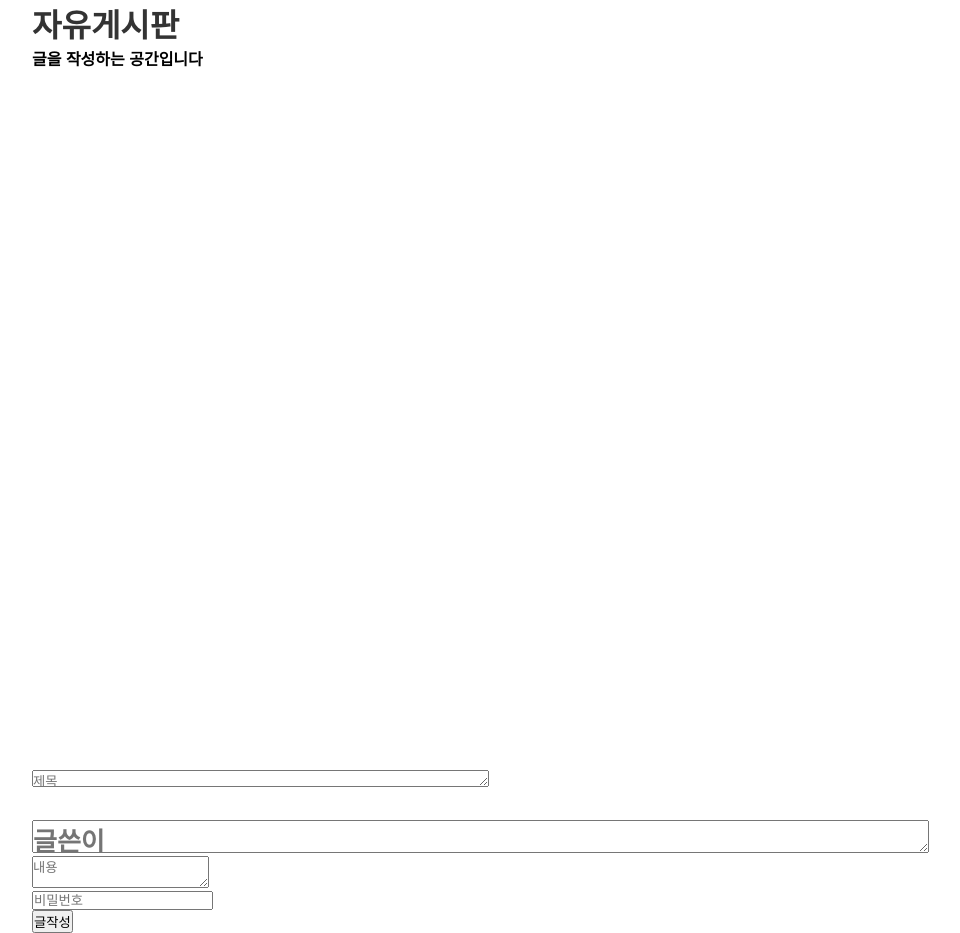
After one commit to jotaiyoung/board, a PHP site: page /page/board/write.php in a window 1280 px wide. The commit adds this page. Shown: the whole page, without its empty margins (158-1118 px from the left). Run offline with PHP 8.4, Linux system fonts and the light colour scheme.

Commit message:
write
write

```diff
--- /dev/null
+++ b/css/style.css
@@ -0,0 +1,67 @@
+@charset "UTF-8";
+
+* {
+	margin: 0 auto;
+	padding: 0;
+	font-family: 'Malgun gothic','Sans-Serif','Arial';
+}
+a {
+	text-decoration: none;
+	color:#333;
+}
+ul li {
+	list-style:none;
+}
+
+/* 공통 */
+.fl {
+	float:left;
+}
+.tc {
+	text-align:center;
+}
+
+/* 게시판 목록 */
+#board_area {
+	width: 900px;
+	position: relative;
+}
+.list-table {
+	margin-top: 40px;
+}
+.list-table thead th{
+	height:40px;
+	border-top:2px solid #09C;
+	border-bottom:1px solid #CCC;
+	font-weight: bold;
+	font-size: 17px;
+}
+.list-table tbody td{
+	text-align:center;
+	padding:10px 0;
+	border-bottom:1px solid #CCC; height:20px;
+	font-size: 14px
+}
+#write_btn {
+	position: absolute;
+	margin-top:20px;
+	right: 0;
+}
+
+/* 글쓰기 */
+#board_write {
+	width:900px;
+	position:relative;
+	margin:0 auto;
+}
+#write_area {
+	margin-top: 700px;
+	font-size: 14px;
+}
+#in_name {
+	margin-top: 30px;
+}
+#in_name textarea {
+	font-weight: bold;
+	font-size: 26px;
+}
--- /dev/null
+++ b/page/board/write.php
@@ -0,0 +1,34 @@
+<!doctype html>
+<head>
+<meta charset="UTF-8">
+<title>게시판</title>
+<link rel="stylesheet" type="text/css" href="/board/css/style.css">
+</head>
+<body>
+	<div id="board_write">
+		<h1><a href="/">자유게시판</a></h1>
+		<h4>글을 작성하는 공간입니다</h4>
+			<div id="write_area">
+				<form action="write_ok.php" method="post">
+					<div id="in_title">
+						<textarea name="title" id="utitle" rows="1" cols="55" placeholder="제목" maxlength="100" required="required"></textarea>
+					</div>
+					<div class="wi_line"></div>
+					<div id="in_name">
+						<textarea name="name" id="uname" rows="1" cols="55" placeholder="글쓴이" maxlength="100" required="required"></textarea>
+					</div>
+					<div class="wi_line"></div>
+					<div id="in_content">
+						<textarea name="contnet" id="ucontent" placeholder="내용" required="required"></textarea>
+					</div>
+					<div id="in_pw">
+						<input type="password" name="pw" id="upw" placeholder="비밀번호" required="required">
+					</div>
+					<div class="bt_se">
+						<button type="submit">글작성</button>
+					</div>
+				</form>
+			</div>
+	</div>
+</body>
+</html>
--- /dev/null
+++ b/page/board/write_ok.php
@@ -0,0 +1 @@
+<?php
```
Also changed, not shown: index.php (+24 -21 lines).
